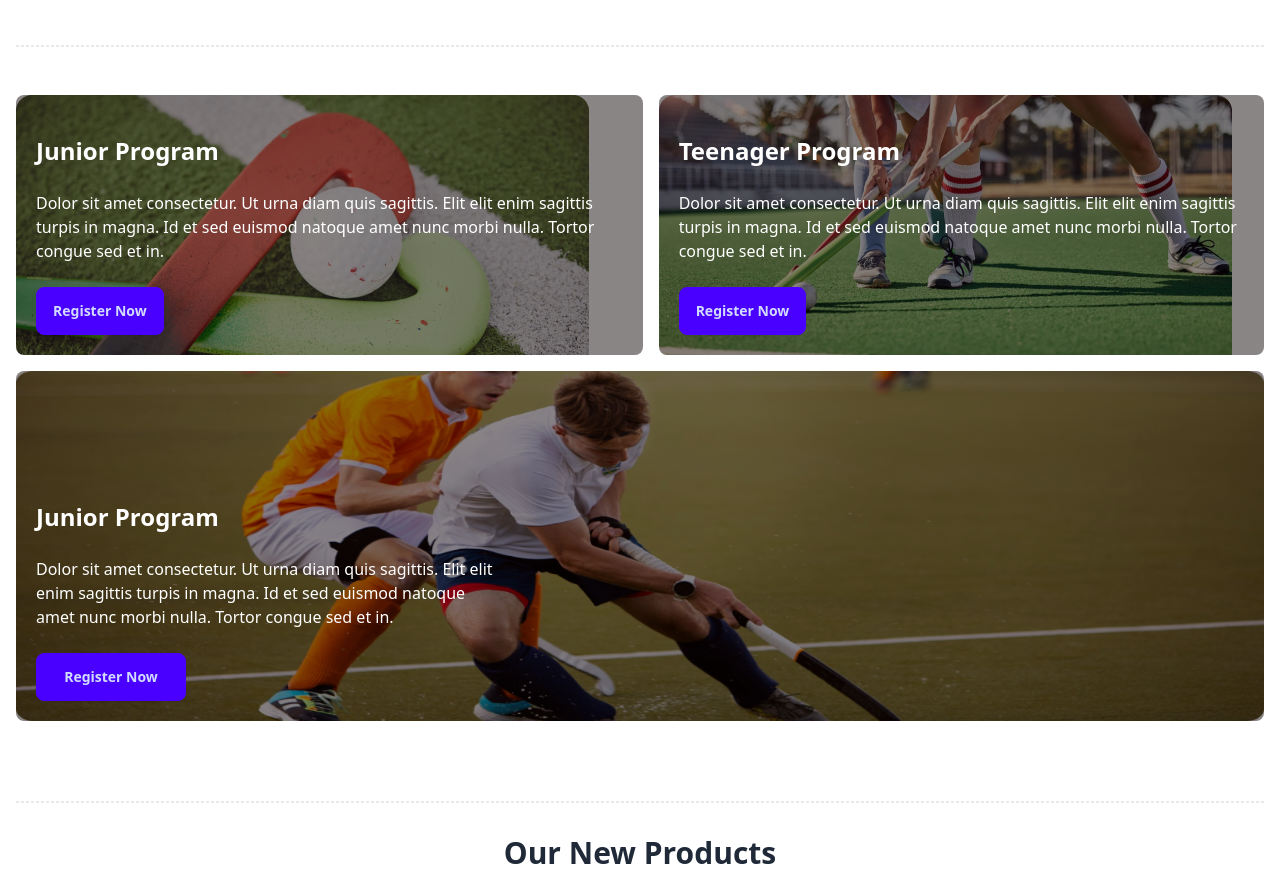
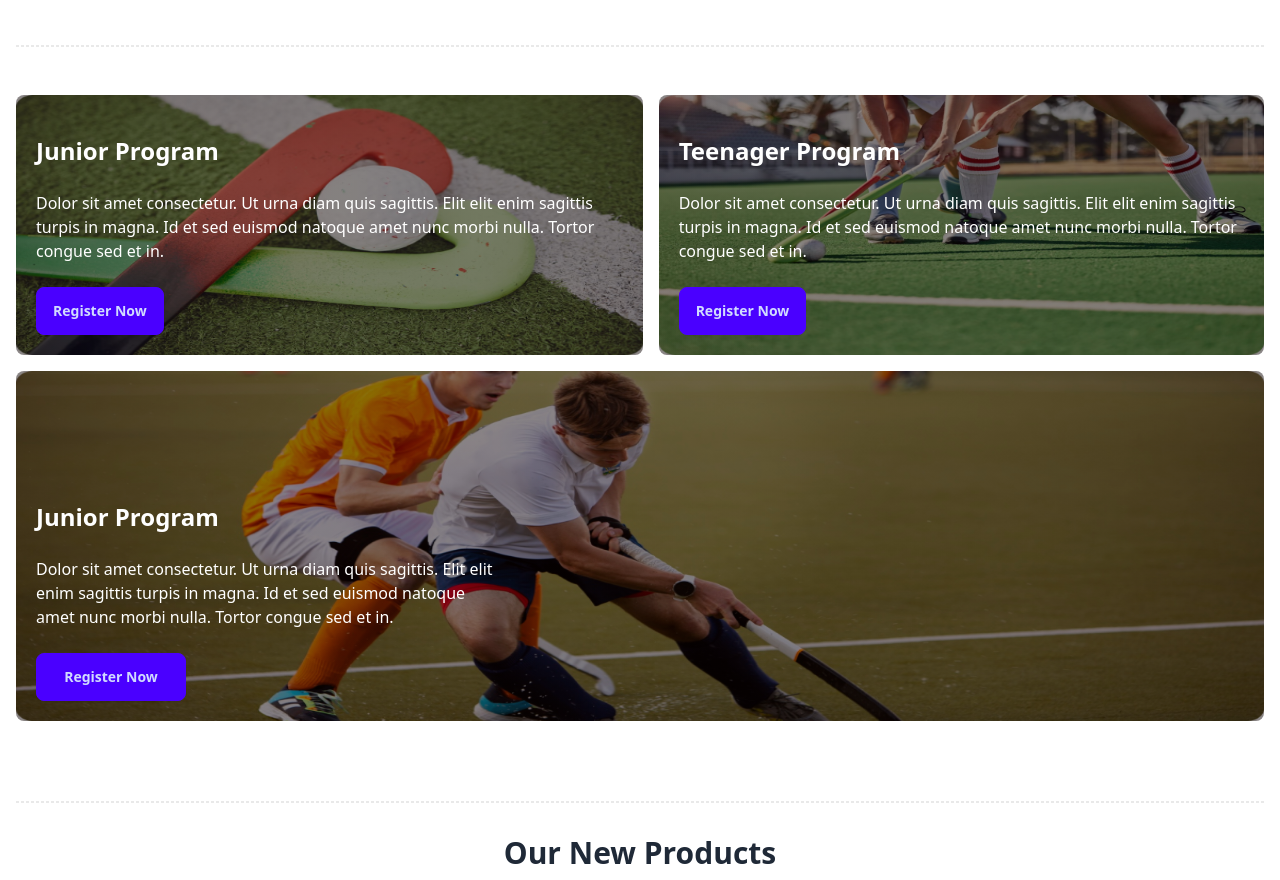
Before and after one commit to Armanahmed12/hockey-webpage, a website: page index.html in a window 1280 px wide. Shown: the part 1165-2045 px from the top of the page. Drawn offline with nearby package versions, Linux system fonts and the light colour scheme.

Commit message:
some problems have been solved

```diff
--- a/index.html
+++ b/index.html
@@ -12,11 +12,13 @@
       crossorigin="anonymous"
     ></script>
     <!-- Tailwind css and daisyCdn -->
+    <script src="https://cdn.tailwindcss.com"></script>
     <link
       href="https://cdn.jsdelivr.net/npm/daisyui@4.12.13/dist/full.min.css"
       rel="stylesheet"
       type="text/css"
     />
+
   </head>
   <body>
     <!-- Navigation Bar -->
@@ -172,8 +174,7 @@
           style="
             background: linear-gradient(#0b01017a, #0b01017a),
               url('./Images/2.png');
-            background-size: 100% / 100%;background-repeat: no-repeat;
-          "
+            background-size: 100% 100%;background-repeat: no-repeat;"
           class="p-5 pt-10 rounded-lg"
         >
           <h2 class="font-semibold text-2xl">Junior Program</h2>
@@ -189,7 +190,7 @@
             style="
               background: linear-gradient(#0b01017a, #0b01017a),
                 url('./Images/3.png');
-              background-size: 100% / 100%;background-repeat: no-repeat;
+              background-size: 100% 100%;background-repeat: no-repeat;
             "
             class="p-5 pt-10 rounded-lg"
           >
```
